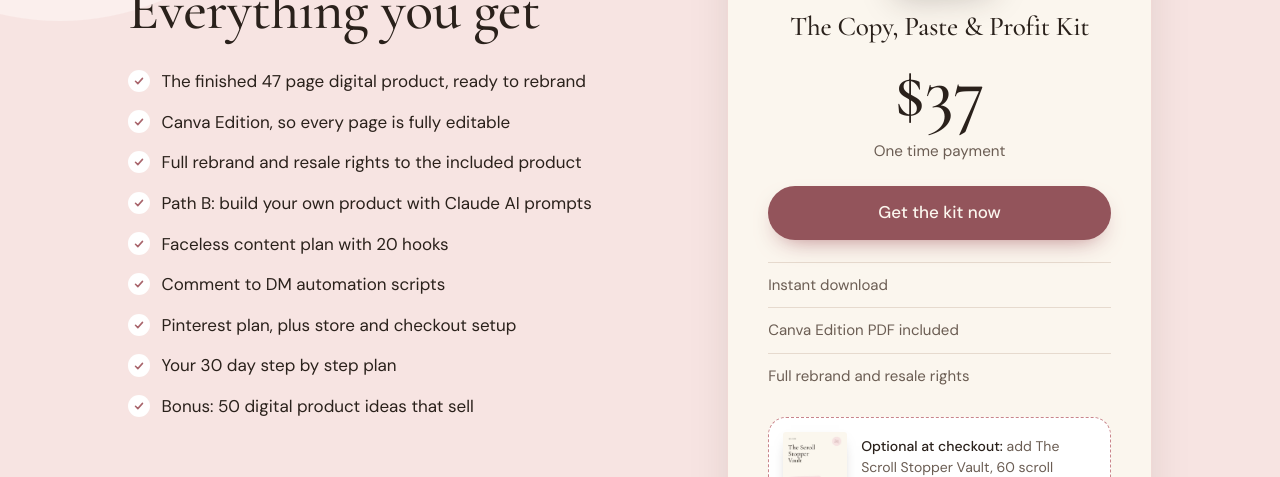
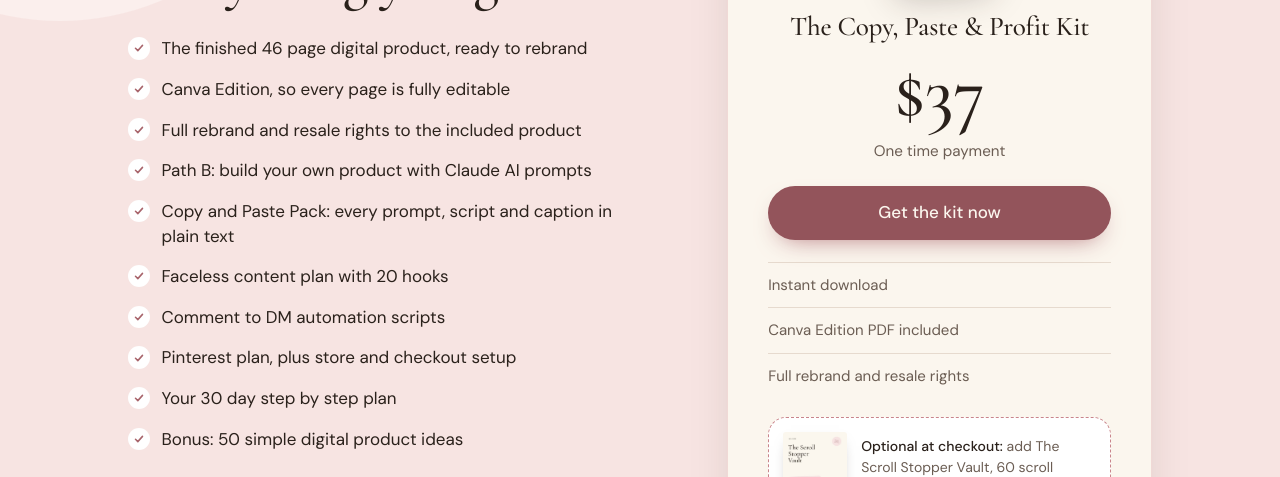
Before and after one commit to avarosedigital/kit, a plain HTML site: page index.html in a window 1280 px wide. Shown: the part 6558-7035 px from the top of the page. Drawn offline with nearby package versions, Linux system fonts and the light colour scheme.

Commit message:
Sales page: 46 pages, Copy and Paste Pack, honest ideas wording
Co-Authored-By: Claude Opus 5.5 <noreply@anthropic.com>
Claude-Session: https://claude.ai/code/session_01H47VrTymYF6ENptfewLLR9

```diff
--- a/index.html
+++ b/index.html
@@ -4,7 +4,7 @@
 <meta charset="utf-8">
 <meta name="viewport" content="width=device-width, initial-scale=1">
 <title>The Copy, Paste &amp; Profit Kit by Ava Rose | Sell a digital product without starting from scratch</title>
-<meta name="description" content="A finished, editable 47 page digital product you can rebrand and resell for $37, plus a Claude AI process to build your own and a faceless 30 day plan to sell it. By Ava Rose.">
+<meta name="description" content="A finished, editable 46 page digital product you can rebrand and resell for $37, plus a Claude AI process to build your own and a faceless 30 day plan to sell it. By Ava Rose.">
 <meta name="theme-color" content="#FBF6EE">
 <meta property="og:type" content="website">
 <meta property="og:title" content="The Copy, Paste &amp; Profit Kit by Ava Rose">
@@ -403,15 +403,16 @@ footer p{max-width:62em}
       <p class="kicker">One kit, everything included</p>
       <h2 class="h2" style="margin-bottom:28px">Everything you get</h2>
       <ul class="checks">
-        <li>The finished 47 page digital product, ready to rebrand</li>
+        <li>The finished 46 page digital product, ready to rebrand</li>
         <li>Canva Edition, so every page is fully editable</li>
         <li>Full rebrand and resale rights to the included product</li>
         <li>Path B: build your own product with Claude AI prompts</li>
+        <li>Copy and Paste Pack: every prompt, script and caption in plain text</li>
         <li>Faceless content plan with 20 hooks</li>
         <li>Comment to DM automation scripts</li>
         <li>Pinterest plan, plus store and checkout setup</li>
         <li>Your 30 day step by step plan</li>
-        <li>Bonus: 50 digital product ideas that sell</li>
+        <li>Bonus: 50 simple digital product ideas</li>
       </ul>
     </div>
     <div class="price-card reveal">
```
